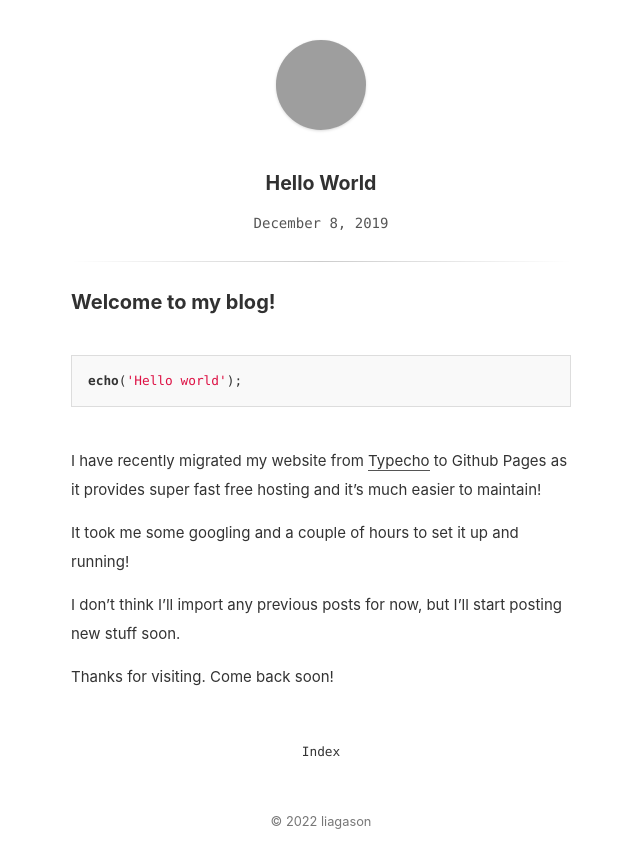
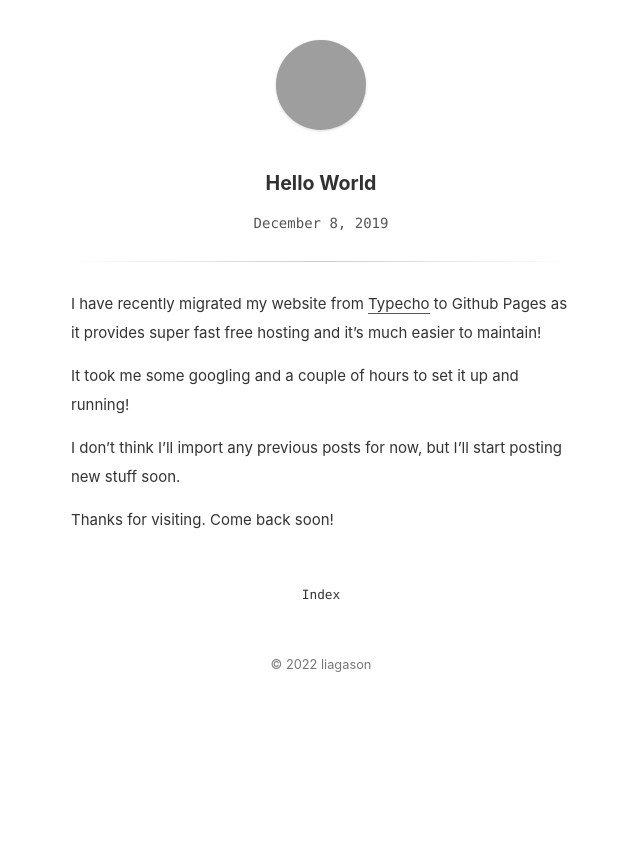
Before and after one commit to liagason/A-Jekyll-Blog, a Jekyll site: the page built from _posts/2019-12-08-hello-world.md, in a window 1280 px wide, cut to the strip 0-868 px from the top of the page. Shown: the whole strip, without its empty margins (319-959 px from the left). Built offline with Jekyll 4.4.1, drawn with Linux system fonts in a browser that asks for light colours; grey boxes are pictures that could not be loaded.

Commit message:
Update 2019-12-08-hello-world.md

````diff
--- a/_posts/2019-12-08-hello-world.md
+++ b/_posts/2019-12-08-hello-world.md
@@ -3,10 +3,6 @@
 title: Hello World
 ---
 
-### Welcome to my blog!
-```php
-echo('Hello world');
-```
 I have recently migrated my website from [Typecho](https://typecho.org) to Github Pages as it provides super fast free hosting and it's much easier to maintain!
 
 It took me some googling and a couple of hours to set it up and running!
````
